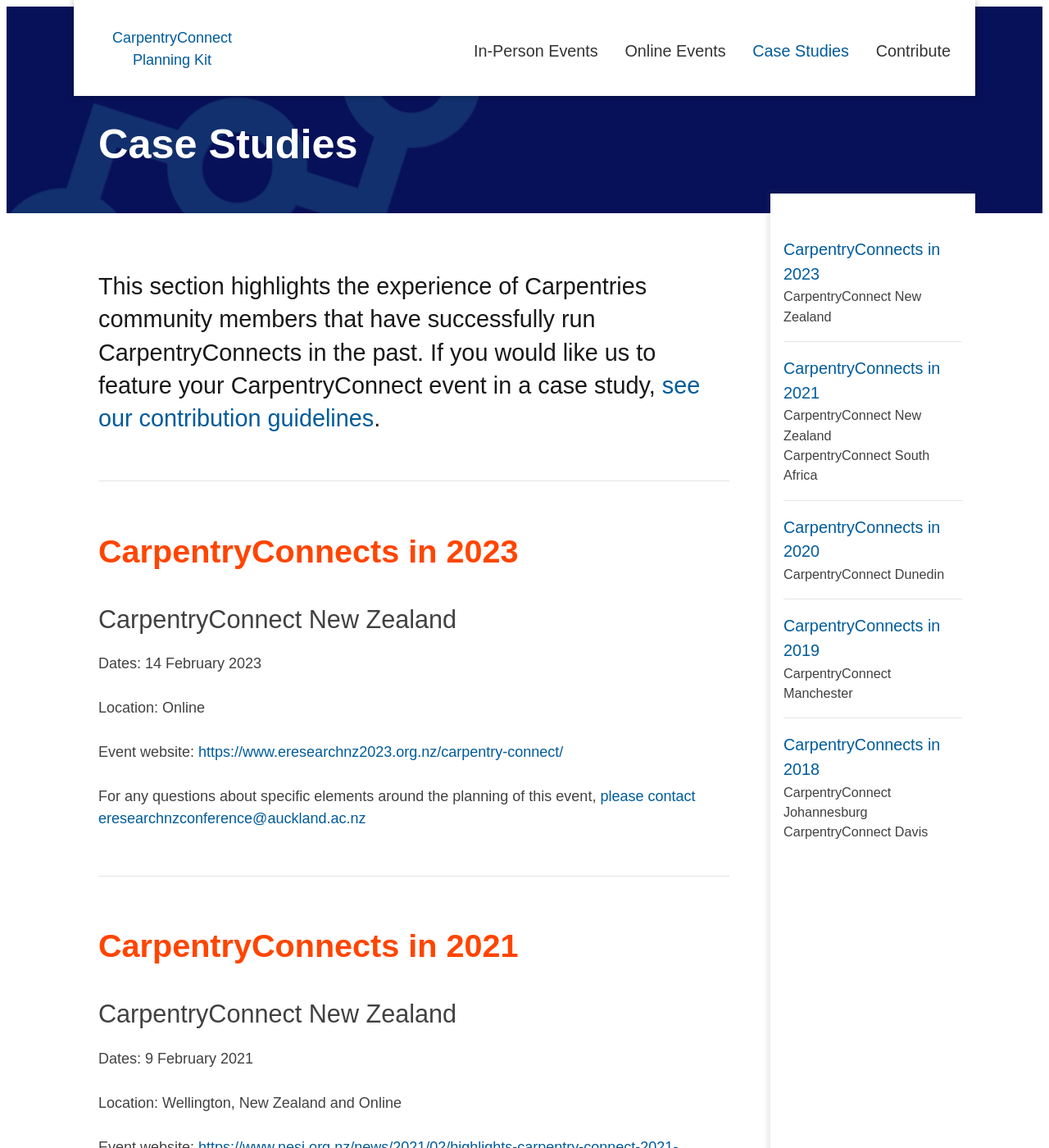
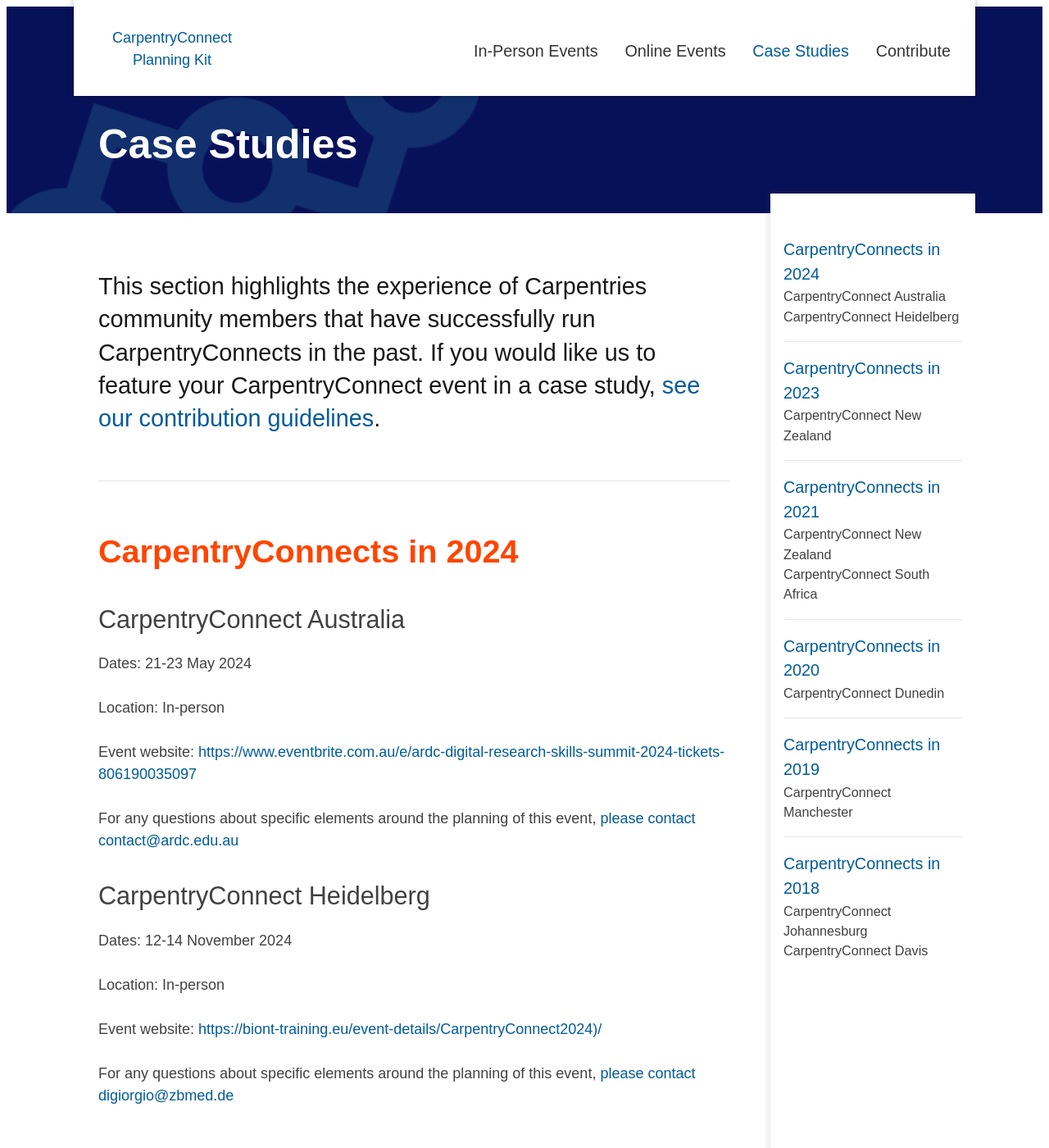
Before and after one commit to CarpentryConnect/carpentryconnect.org, a Jekyll site: the page built from case-studies.markdown, in a window 1280 px wide and 1400 px high. Shown: the whole window at 82% size. Built offline with Jekyll 4.4.1, drawn with Linux system fonts in a browser that asks for light colours; nearby versions of some CDN libraries.

Commit message:
Update case-studies.markdown
Added CarpentryConnect Australia as well as Heidelberg

```diff
--- a/case-studies.markdown
+++ b/case-studies.markdown
@@ -14,6 +14,32 @@ permalink: /case-studies/
 figure img { border: 1px solid #999999;}
 figure figcaption { font-style: italic; font-size: 0.85em; text-align: center;}
 </style>
+
+
+
+## CarpentryConnects in 2024
+
+### CarpentryConnect Australia
+
+Dates: 21-23 May 2024
+
+Location: In-person
+
+Event website: [https://www.eventbrite.com.au/e/ardc-digital-research-skills-summit-2024-tickets-806190035097](https://www.eventbrite.com.au/e/ardc-digital-research-skills-summit-2024-tickets-806190035097)
+
+For any questions about specific elements around the planning of this event, [please contact contact@ardc.edu.au](mailto:contact@ardc.edu.au)
+
+
+### CarpentryConnect Heidelberg
+
+Dates: 12-14 November 2024
+
+Location: In-person
+
+Event website: [https://biont-training.eu/event-details/CarpentryConnect2024)/](https://biont-training.eu/event-details/CarpentryConnect2024)
+
+For any questions about specific elements around the planning of this event, [please contact digiorgio@zbmed.de](mailto:digiorgio@zbmed.de)
+
 
 ## CarpentryConnects in 2023
 
```
